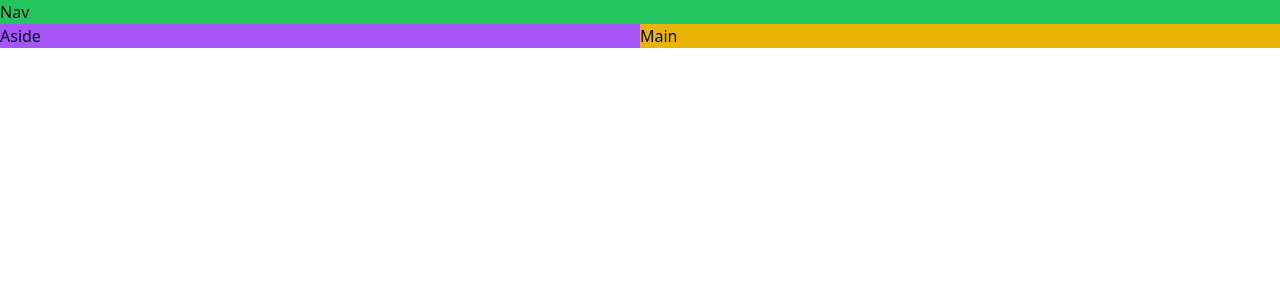
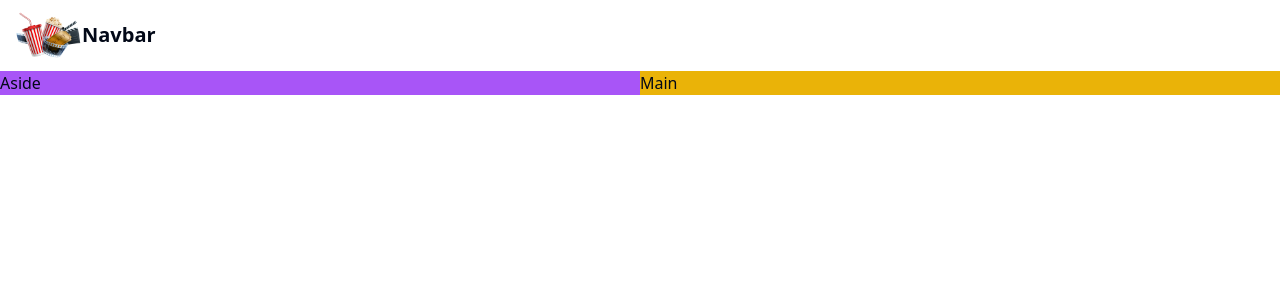
Before and after one commit to iamanujsh/game-tab, a React (Vite) app: page / in a window 1280 px wide. Shown: the top 300 px of the page. Built offline with nearby package versions, Linux system fonts and the light colour scheme.

Commit message:
Build a navbar

```diff
--- a/src/App.tsx
+++ b/src/App.tsx
@@ -1,8 +1,12 @@
+import Navbar from "./components/Navbar";
+
 function App() {
   return (
     <>
       <div className="grid md:grid-cols-1 ">
-        <div className="bg-green-500">Nav</div>
+        <div className="">
+          <Navbar />
+        </div>
         <div className="flex ">
           <div className="bg-purple-500 w-1/2 sm:block hidden">Aside</div>
           <div className="bg-yellow-500 sm:w-1/2 w-full">Main</div>
--- /dev/null
+++ b/src/components/Navbar.tsx
@@ -0,0 +1,12 @@
+import logo from "../assets/movietab.png";
+
+const Navbar = () => {
+  return (
+    <div className="flex p-3 items-center">
+      <img width={70} height={70} src={logo} alt="logo" />
+      <p className="font-semibold text-xl">Navbar</p>
+    </div>
+  );
+};
+
+export default Navbar;
```
Also changed, not shown: src/assets/movietab.png (added).
